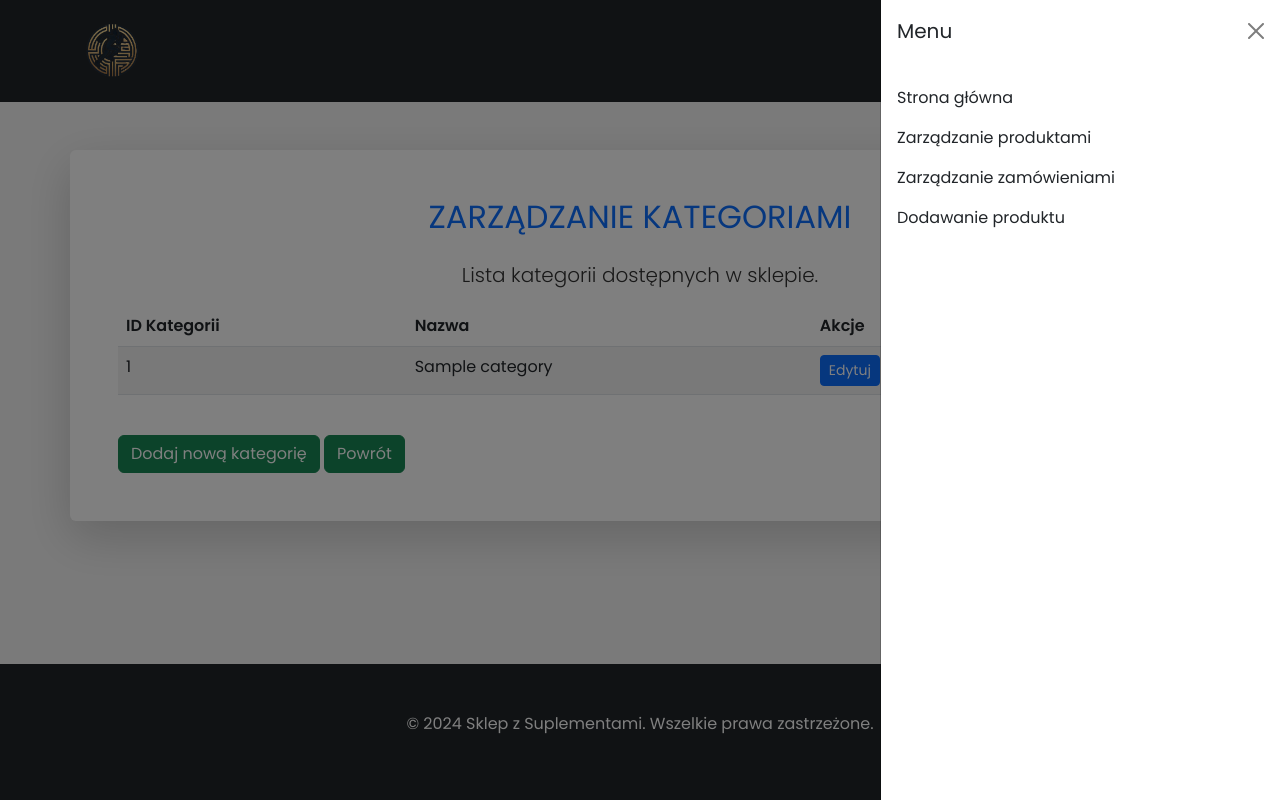
After one commit to robotboj45/Proteinki-main, a PHP site: page /admin/manage_categories.php in a window 1280 px wide, after a click that opens the changed part. The commit adds this page. Run offline with PHP 8.4, Linux system fonts and the light colour scheme; the visitor is signed in with stand-in values (Sample User, id 1); tables that the repository leaves empty or names only in its code hold one stand-in row (values such as "Sample post").

Commit message:
Dodałem dodawanie, usuwanie i zmianę nazwy kategorii, usuwanie, edycja nazwy i ceny(trzeba to dokończyć i dodac zmianę kategorii/opisu/zdjęcia) produktów, dodałem przyciski do nawigacji

```diff
--- a/root/admin/add_product.php
+++ b/root/admin/add_product.php
@@ -109,9 +109,11 @@ if ($_SERVER['REQUEST_METHOD'] === "POST") {
                 </div>
 
                 <button type="submit" class="btn btn-primary w-100">Dodaj Produkt</button>
+                <a href="dashboard.html" class="btn btn-success mt-4">Powrót</a>
             </form>
         </div>
     </section>
+
 
     <!-- Footer -->
     <footer class="bg-dark text-white py-4 mt-auto">
--- /dev/null
+++ b/root/admin/manage_categories.php
@@ -0,0 +1,165 @@
+<?php
+session_start();
+include("../backend/connection.php");
+
+if (!$con) {
+    die("Connection failed: " . mysqli_connect_error());
+}
+
+$user_group =  $_SESSION['user_group'];
+if ($user_group != 'admin') {
+    header('Location: ../index.php');
+    exit;
+}
+
+// Obsługa usuwania kategorii
+if (isset($_GET['delete_id'])) {
+    $delete_id = $_GET['delete_id'];
+    $sql_delete = "DELETE FROM categories WHERE id = ?";
+    $stmt = $con->prepare($sql_delete);
+    $stmt->bind_param("i", $delete_id);
+    if ($stmt->execute()) {
+        header("Location: manage_categories.php");
+    } else {
+        echo "Błąd podczas usuwania kategorii: " . $con->error;
+    }
+    $stmt->close();
+}
+
+// Obsługa edycji kategorii
+if (isset($_POST['edit_category'])) {
+    $category_id = $_POST['category_id'];
+    $category_name = $_POST['category_name'];
+    $sql_edit = "UPDATE categories SET name = ? WHERE id = ?";
+    $stmt = $con->prepare($sql_edit);
+    $stmt->bind_param("si", $category_name, $category_id);
+    if ($stmt->execute()) {
+        header("Location: manage_categories.php");
+    } else {
+        echo "Błąd podczas edycji kategorii: " . $con->error;
+    }
+    $stmt->close();
+}
+?>
+
+<!DOCTYPE html>
+<html lang="pl">
+<head>
+    <meta charset="UTF-8">
+    <meta name="viewport" content="width=device-width, initial-scale=1.0">
+    <title>Zarządzanie Produktami - Sklep Internetowy</title>
+    <link rel="stylesheet" href="https://cdnjs.cloudflare.com/ajax/libs/bootstrap/5.3.0/css/bootstrap.min.css">
+    <link rel="stylesheet" href="../css/style.css">
+    <link href="https://fonts.googleapis.com/css2?family=Poppins:wght@300;400;600&display=swap" rel="stylesheet">
+    <link rel="stylesheet" href="https://cdnjs.cloudflare.com/ajax/libs/font-awesome/6.0.0-beta3/css/all.min.css">
+</head>
+<body class="d-flex flex-column min-vh-100">
+
+<!-- Header -->
+<header class="bg-dark text-white py-3">
+    <div class="container d-flex justify-content-between align-items-center">
+        <a href="../index.php">
+            <img src="../img/logo.png" alt="Logo Sklepu" class="logo">
+        </a>
+        <button class="navbar-toggler text-white border-0" type="button" data-bs-toggle="offcanvas" data-bs-target="#offcanvasNavbar" aria-controls="offcanvasNavbar">
+            <i class="fas fa-bars fa-2x"></i>
+        </button>
+    </div>
+</header>
+
+<!-- Offcanvas Menu -->
+<div class="offcanvas offcanvas-end" tabindex="-1" id="offcanvasNavbar" aria-labelledby="offcanvasNavbarLabel">
+    <div class="offcanvas-header">
+        <h5 class="offcanvas-title" id="offcanvasNavbarLabel">Menu</h5>
+        <button type="button" class="btn-close text-reset" data-bs-dismiss="offcanvas" aria-label="Close"></button>
+    </div>
+    <div class="offcanvas-body">
+        <ul class="navbar-nav">
+            <li class="nav-item"><a class="nav-link" href="../index.php">Strona główna</a></li>
+            <li class="nav-item"><a class="nav-link" href="manage_products.php">Zarządzanie produktami</a></li>
+            <li class="nav-item"><a class="nav-link" href="manage_orders.html">Zarządzanie zamówieniami</a></li>
+            <li class="nav-item"><a class="nav-link" href="add_product.php">Dodawanie produktu</a></li>
+        </ul>
+    </div>
+</div>
+
+<!-- Manage Products Section -->
+<section class="py-5">
+    <div class="container shadow-lg p-5 bg-white rounded">
+        <h2 class="text-center mb-4 text-uppercase text-primary">Zarządzanie Kategoriami</h2>
+        <p class="lead text-center">Lista kategorii dostępnych w sklepie.</p>
+        <div class="table-responsive">
+            <table class="table table-striped">
+                <thead>
+                    <tr>
+                        <th>ID Kategorii</th>
+                        <th>Nazwa</th>
+                        <th>Akcje</th>
+                    </tr>
+                </thead>
+                <tbody>
+                    <?php
+                    // Pobranie danych z bazy
+                    $sql = "SELECT id, name FROM categories";
+                    $result = $con->query($sql);
+
+                    // Wyświetlenie kategorii
+                    if ($result->num_rows > 0) {
+                        while($row = $result->fetch_assoc()) {
+                            echo "<tr>";
+                            echo "<td>" . $row['id'] . "</td>";
+                            echo "<td>" . $row['name'] . "</td>";
+                            echo "<td>
+                                    <a href='#' class='btn btn-sm btn-primary' data-bs-toggle='modal' data-bs-target='#editModal" . $row['id'] . "'>Edytuj</a>
+                                    <a href='?delete_id=" . $row['id'] . "' class='btn btn-sm btn-danger'>Usuń</a>
+                                  </td>";
+                            echo "</tr>";
+                            // Modal do edycji kategorii
+                            echo "
+                                <div class='modal fade' id='editModal" . $row['id'] . "' tabindex='-1' aria-labelledby='editModalLabel' aria-hidden='true'>
+                                    <div class='modal-dialog'>
+                                        <div class='modal-content'>
+                                            <div class='modal-header'>
+                                                <h5 class='modal-title' id='editModalLabel'>Edytuj kategorię</h5>
+                                                <button type='button' class='btn-close' data-bs-dismiss='modal' aria-label='Close'></button>
+                                            </div>
+                                            <div class='modal-body'>
+                                                <form method='POST'>
+                                                    <input type='hidden' name='category_id' value='" . $row['id'] . "'>
+                                                    <div class='mb-3'>
+                                                        <label for='category_name' class='form-label'>Nazwa kategorii</label>
+                                                        <input type='text' class='form-control' name='category_name' value='" . $row['name'] . "' required>
+                                                    </div>
+                                                    <button type='submit' name='edit_category' class='btn btn-primary'>Zapisz zmiany</button>
+                                                </form>
+                                            </div>
+                                        </div>
+                                    </div>
+                                </div>
+                            ";
+                        }
+                    } else {
+                        echo "<tr><td colspan='3' class='text-center'>Brak kategorii do wyświetlenia.</td></tr>";
+                    }
+
+                    // Zamknięcie połączenia z bazą
+                    $con->close();
+                    ?>
+                </tbody>
+            </table>
+        </div>
+        <a href="add_category.php" class="btn btn-success mt-4">Dodaj nową kategorię</a>
+        <a href="dashboard.html" class="btn btn-success mt-4">Powrót</a>
+    </div>
+</section>
+
+<!-- Footer -->
+<footer class="bg-dark text-white py-5 mt-auto">
+    <div class="container text-center">
+        <p>&copy; 2024 Sklep z Suplementami. Wszelkie prawa zastrzeżone.</p>
+    </div>
+</footer>
+
+<script src="https://cdnjs.cloudflare.com/ajax/libs/bootstrap/5.3.0/js/bootstrap.bundle.min.js"></script>
+</body>
+</html>
--- a/root/admin/manage_orders.html
+++ b/root/admin/manage_orders.html
@@ -76,7 +76,9 @@
                     </tbody>
                 </table>
             </div>
+            <a href="dashboard.html" class="btn btn-success mt-4">Powrót</a>
         </div>
+
     </section>
 
     <!-- Footer -->
--- a/root/backend/read_users.php
+++ b/root/backend/read_users.php
@@ -48,7 +48,7 @@ $result = mysqli_query($con, $query);
                 <td><?php echo $user['user_name']; ?></td>
                 <td><?php echo $user['user_group']; ?></td>
                 <td><?php echo $user['mobile']; ?></td>
-                <td><?php echo $user['email']; ?></td>
+                <td><?php echo $user['user_email']; ?></td>
                 <td><?php echo $user['date']; ?></td>
                 <td>
                     <a href="update_user.php?id=<?php echo $user['id']; ?>" class="btn btn-warning btn-sm">Edytuj</a>
```
Also changed, not shown: root/admin/add_category.php (added, +96 -0 lines), root/admin/dashboard.html (+19 -0 lines), root/admin/manage_products.php (+74 -6 lines), root/upload_image.html (deleted, +0 -17 lines), root/upload_image.php (deleted, +0 -41 lines).
